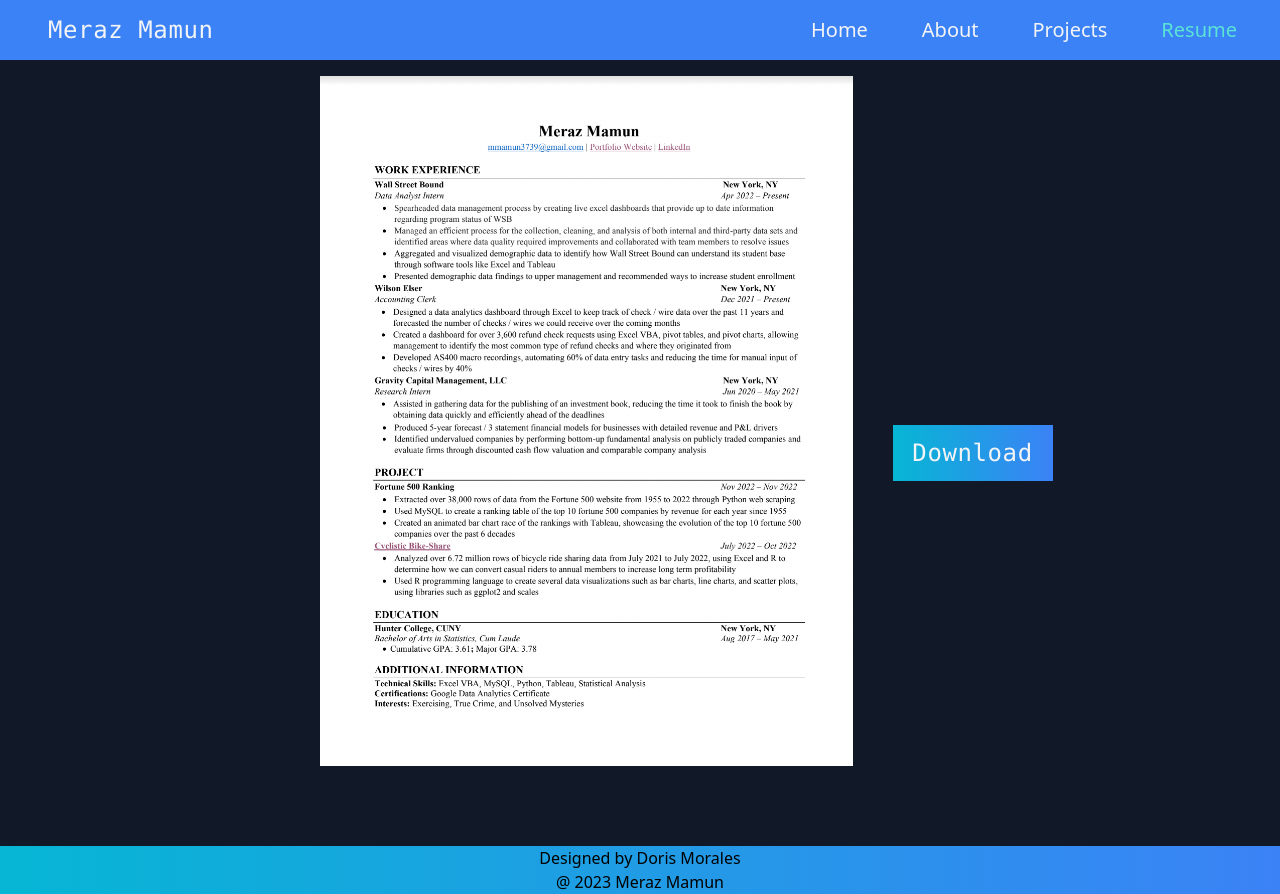
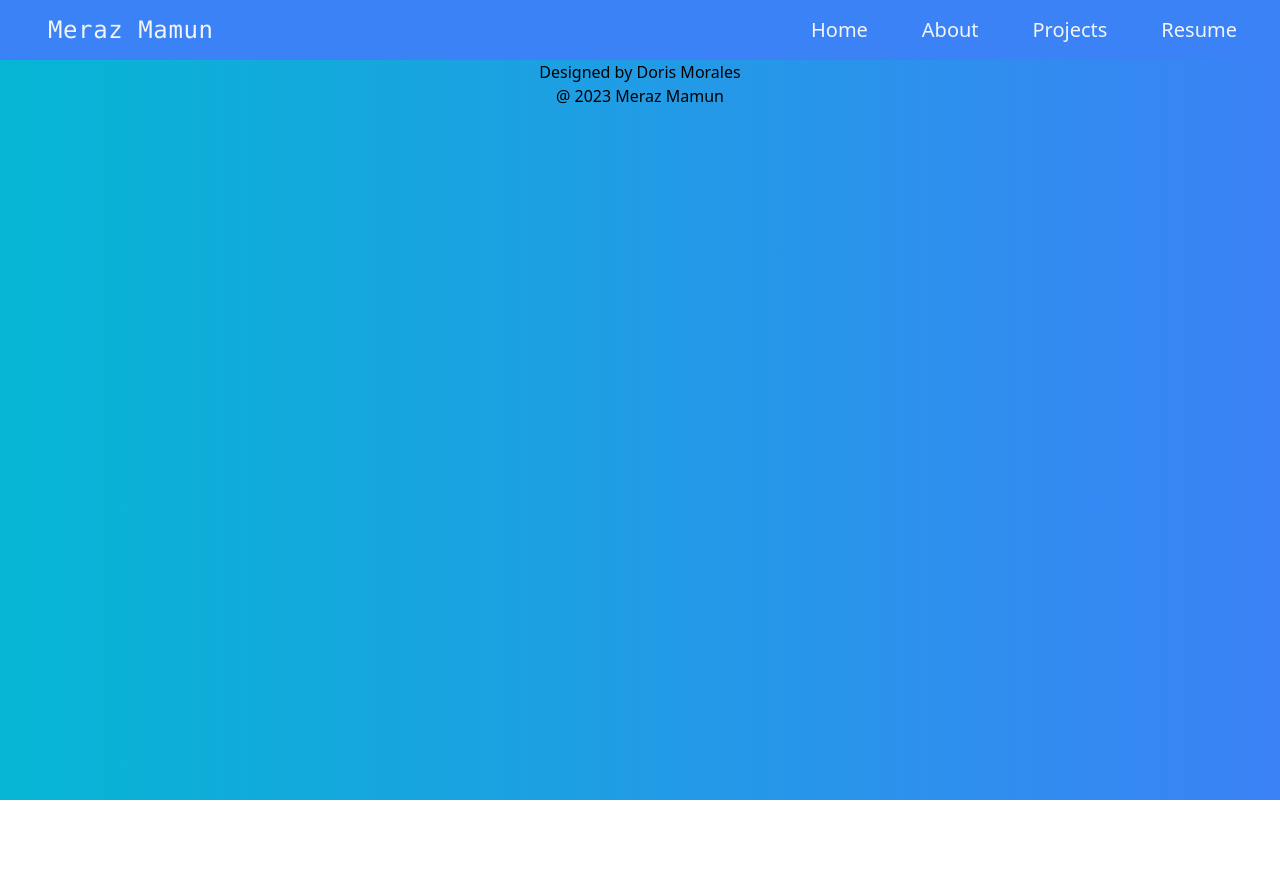
Before and after one commit to moralesdoris880/mmportfolio, a React (Create React App) app: page /resume in a window 1280 px wide. After the commit the page ends 800 px from the top, so only its background shows below. Built offline with nearby package versions, Linux system fonts and the light colour scheme.

Commit message:
removed resume page and replaced button on nav

```diff
--- a/src/components/Nav.js
+++ b/src/components/Nav.js
@@ -20,8 +20,7 @@ function Nav() {
               isActive ? activeStyle : undefined }>About</NavLink></li>
         <li className=" text-gray-100 text-xl hover:text-teal-200"><NavLink to="/projects" style={({ isActive }) =>
               isActive ? activeStyle : undefined }>Projects</NavLink></li>
-        <li className=" text-gray-100 text-xl hover:text-teal-200"><NavLink to="/resume" style={({ isActive }) =>
-              isActive ? activeStyle : undefined }>Resume</NavLink></li>
+        <li className=" text-gray-100 text-xl hover:text-teal-200"><a href='Meraz_Mamun_Resume.pdf' download >Resume</a></li>
     </ul>
     </div>
     );
--- a/src/index.js
+++ b/src/index.js
@@ -4,7 +4,6 @@ import { BrowserRouter, Routes, Route } from "react-router-dom";
 import App from './App';
 import About from "./pages/About";
 import Projects from "./pages/Projects";
-import Resume from "./pages/Resume";
 import Nav from "./components/Nav";
 import Project1 from "./pages/Project1";
 import Project2 from "./pages/Project2";
@@ -19,7 +18,6 @@ root.render(
       <div className="h-full bg-gradient-to-r from-cyan-500 to-blue-500">
         <Nav/>
         <Routes>
-            <Route exact path="/resume" element={<Resume />} />
             <Route exact path="/fortune500_case" element={<Project2 />} />
             <Route exact path="/cyclistic_case" element={<Project1 />} />
             <Route exact path="/projects" element={<Projects />} />
--- a/src/pages/Resume.js
+++ /dev/null
@@ -1,10 +0,0 @@
-function Resume() {
-    return (
-      <div className='flex items-center bg-gray-900'>
-        <img src='resumeimg.png' className='h-[690px] ml-80 mr-10 mb-20 mt-4' alt="meraz_resume" />
-        <a href='Meraz_Mamun_Resume.pdf' download ><button className='ml-50 h-14 w-40 bg-gradient-to-r from-cyan-500 to-blue-500 text-gray-100 text-2xl tracking-wide font-mono'>Download</button></a>
-      </div>
-    );
-  }
-
-  export default Resume;
```
